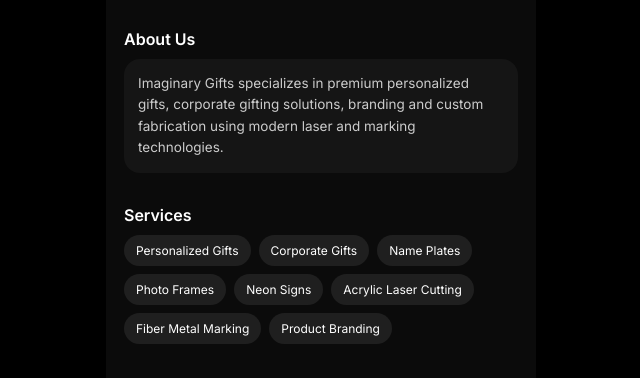
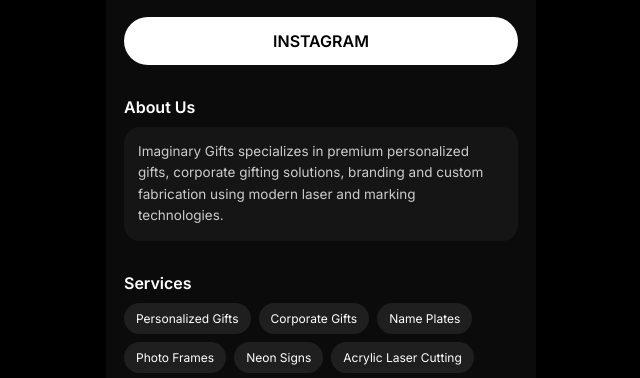
Before and after one commit to imaginarygifts/visiting-card, a plain HTML site: page index.html in a window 1280 px wide. Shown: the part 366-744 px from the top of the page, without its empty margins (319-959 px from the left). Drawn offline with Linux system fonts and the light colour scheme.

Commit message:
Update index.html

```diff
--- a/index.html
+++ b/index.html
@@ -154,6 +154,9 @@ body{
   <a class="primary-btn" href="https://imaginarygifts.in" target="_blank">
     Visit Our Website
   </a>
+  <a class="primary-btn" href="https://instagram.com/imaginarygifts.in" target="_blank">
+    INSTAGRAM
+  </a>
 
   <!-- ABOUT -->
   <div class="section">
```
